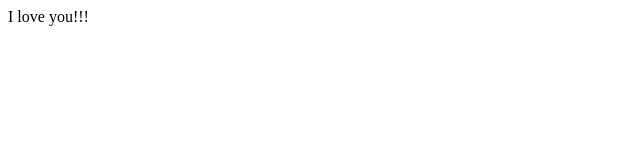
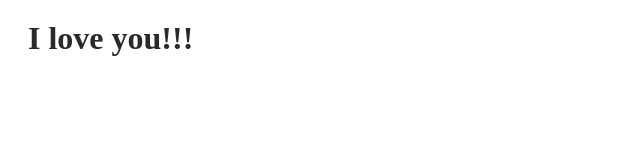
Before and after one commit to AndriiBogomolov/github-tutorial, a plain HTML site: page index.html in a window 1280 px wide. Shown: the whole page, without its empty margins (0-640 px from the left). Drawn offline with Linux system fonts and the light colour scheme.

Commit message:
позиция1

```diff
--- a/index.html
+++ b/index.html
@@ -5,10 +5,13 @@
     <meta http-equiv="X-UA-Compatible" content="IE=edge">
     <meta name="viewport" content="width=device-width, initial-scale=1.0">
     <title>Git rules!</title>
+    <link rel="preconnect" href="https://fonts.googleapis.com">
+    <link href="https://fonts.googleapis.com/css2?family=Montserrat:wght@400;700&display=swap" rel="stylesheet">
+
+    <link rel="stylesheet" href="css/style.css">
 </head>
 <body>
-    <div class="possition";
-    /div>
-  I love you!!!
+    <h1 class="possition"> I love you!!! </h1>
+
 </body>
 </html>
```
